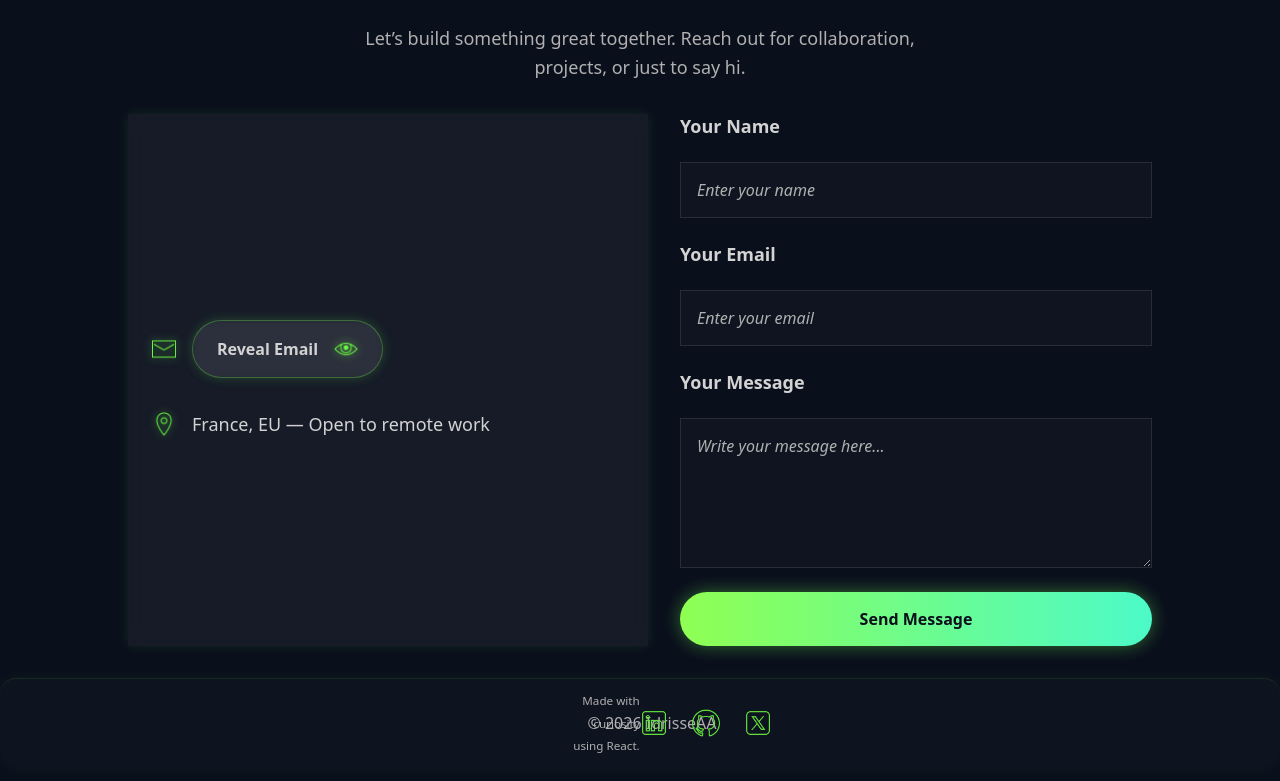
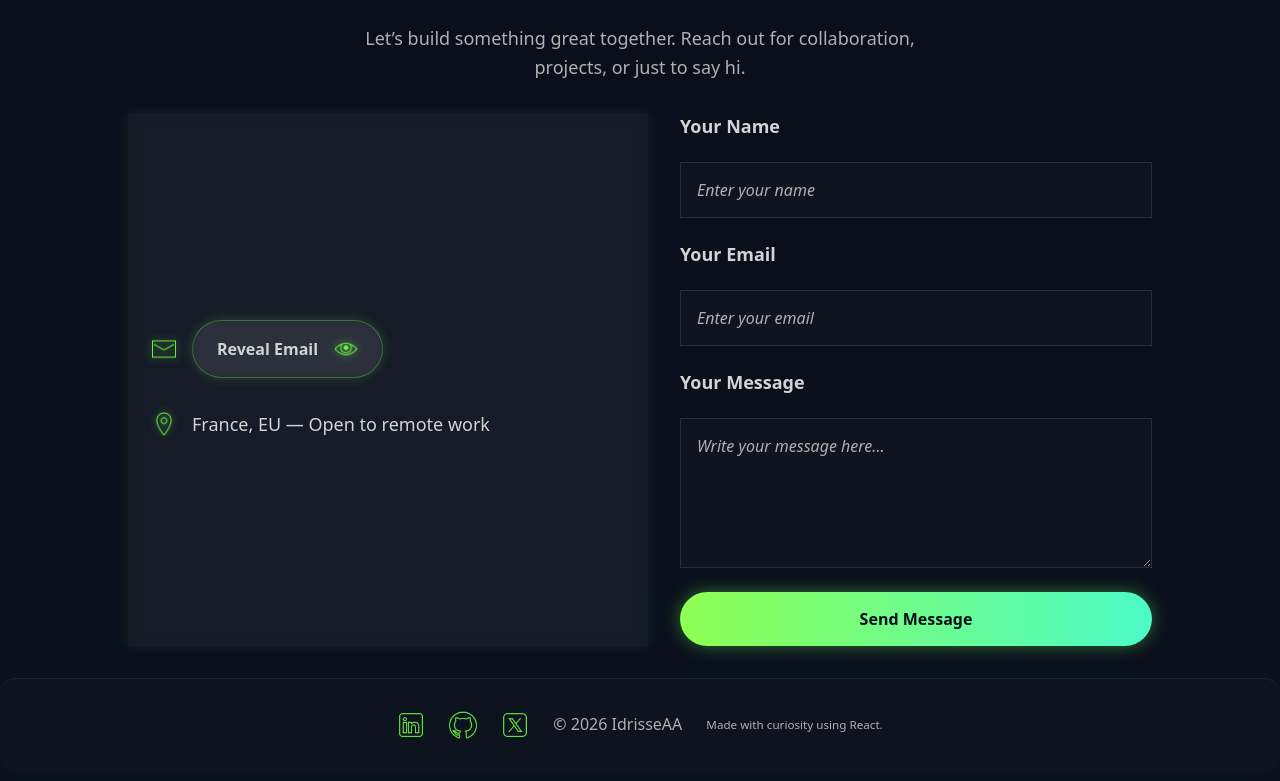
Before and after one commit to IdrisseAA/idrisseaa.github.io, a React (Vite) app: page / in a window 1280 px wide. Shown: the part 5053-5834 px from the top of the page. Built offline with nearby package versions, Linux system fonts and the light colour scheme.

Commit message:
Footer: accessibility, focus styles, reduced-motion, corner positioning

```diff
--- a/src/components/layout/Footer/Footer.css
+++ b/src/components/layout/Footer/Footer.css
@@ -42,40 +42,31 @@
     gap: var(--space-md);
     width: 100%;
     flex-direction: column;
-    position: relative; /* allow absolute children positioned relative to this container */
 }
 
-/* Desktop: three-column layout (icons | copyright center | sentence right) */
+/* Desktop: use grid for precise left/center/right layout */
 @media (min-width: 768px) {
     .footer-bottom-content {
-        flex-direction: row;
+        display: grid;
+        grid-template-columns: auto 1fr auto;
         align-items: center;
+        gap: var(--space-md);
+        width: 100%;
     }
 
     .footer-socials {
-        order: 1;
-        margin-right: auto;
-        position: absolute;
-        left: clamp(16px, 6vw, 120px);
-        top: 50%;
-        transform: translateY(-50%);
+        justify-self: start;
     }
 
     .footer-bottom-text {
-        order: 2;
-        flex: 1 1 auto;
-        text-align: center;
+        justify-self: center;
         margin: 0;
     }
 
     .footer-made-with {
-        order: 3;
-        margin-left: auto;
+        justify-self: end;
+        margin: 0;
         text-align: right;
-        position: absolute;
-        right: clamp(16px, 6vw, 120px);
-        top: 50%;
-        transform: translateY(-50%);
     }
 }
 
--- a/src/components/layout/Footer/Footer.jsx
+++ b/src/components/layout/Footer/Footer.jsx
@@ -9,8 +9,6 @@ const Footer = () => {
         <footer className="footer" id="footer" role="contentinfo">
             <div className="footer-bottom">
                 <div className="footer-bottom-content">
-                    <p className="footer-bottom-text"><span>© {new Date().getFullYear()} IdrisseAA</span></p>
-                    <p className="footer-made-with"><small>Made with curiosity using React.</small></p>
                     <div className="footer-socials-wrapper">
                         <div className="footer-socials">
                             <a
@@ -39,6 +37,8 @@ const Footer = () => {
                             </a>
                         </div>
                     </div>
+                    <p className="footer-bottom-text"><span>© {new Date().getFullYear()} IdrisseAA</span></p>
+                    <p className="footer-made-with"><small>Made with curiosity using React.</small></p>
                 </div>
             </div>
         </footer>
```
